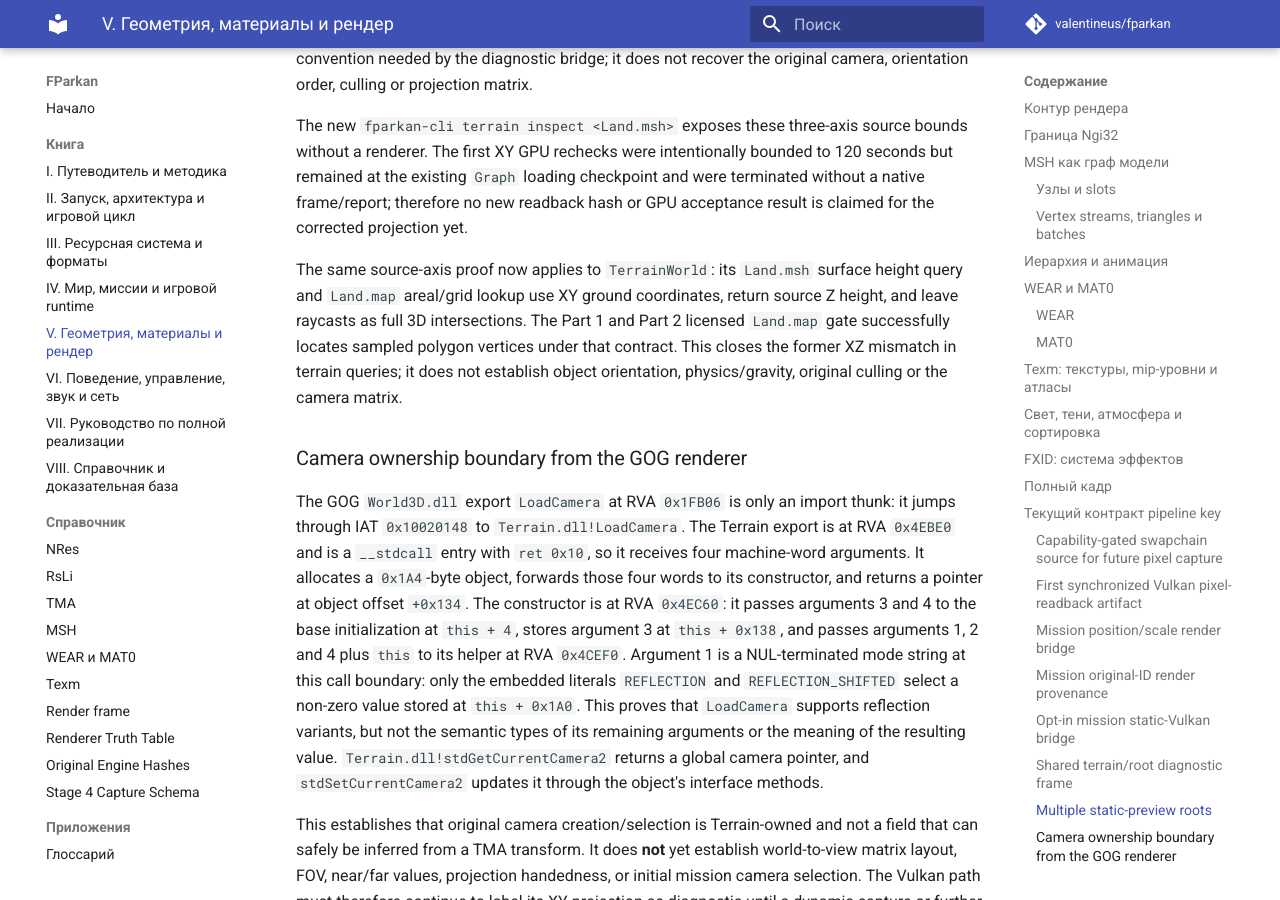
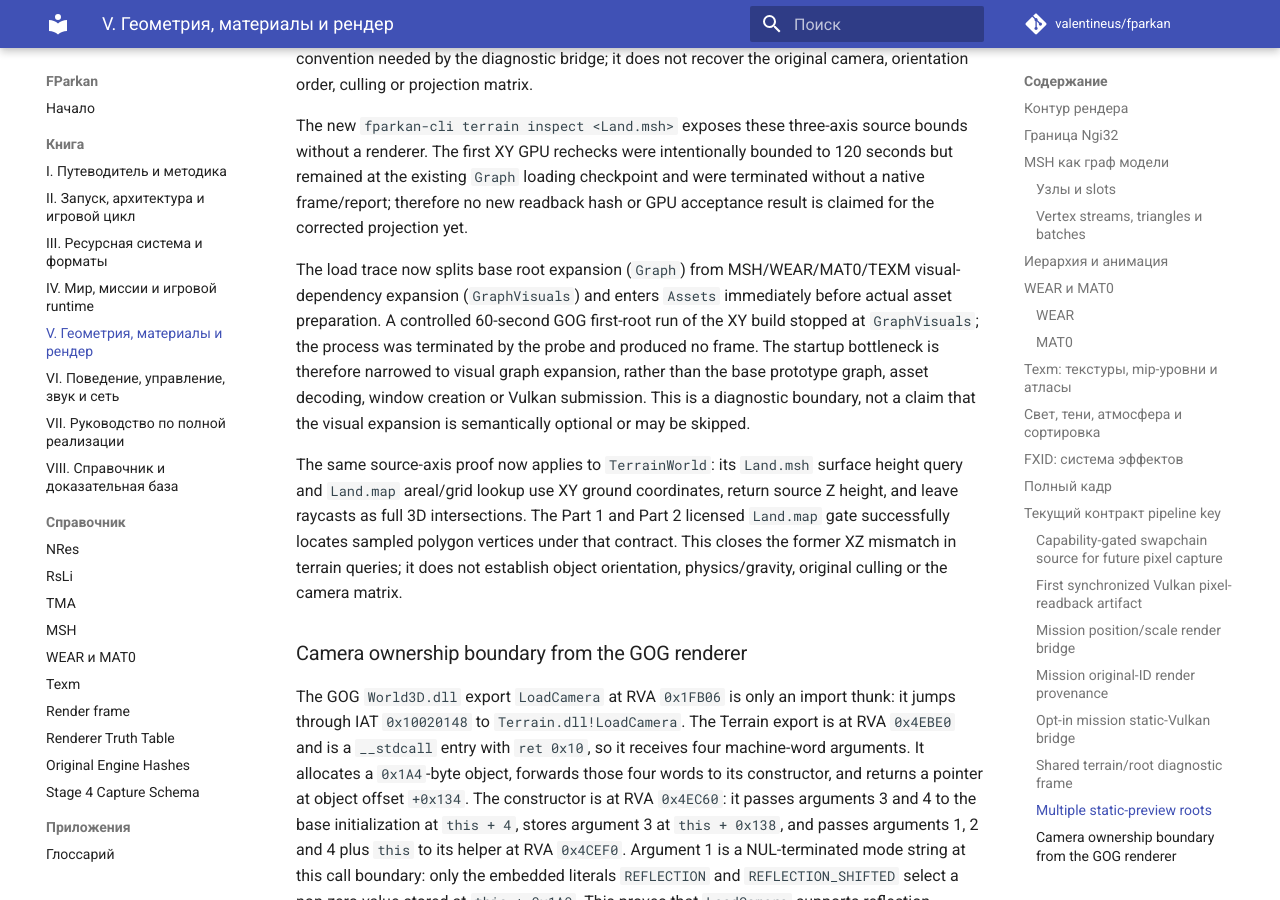
Before and after one commit to valentineus/fparkan, an MkDocs documentation site: the page built from docs/tomes/05-render.md, in a window 1280 px wide and 900 px high, scrolled down 21861 px. Built offline with MkDocs 1.6.1 and Material for MkDocs 9.7.7, drawn with Linux system fonts in a browser that asks for light colours; comment, search, counter and statistics services are not loaded.

Commit message:
feat(runtime): split visual graph load phase

```diff
--- a/docs/tomes/05-render.md
+++ b/docs/tomes/05-render.md
@@ -1038,6 +1038,15 @@ to 120 seconds but remained at the existing `Graph` loading checkpoint and were
 terminated without a native frame/report; therefore no new readback hash or GPU
 acceptance result is claimed for the corrected projection yet.
 
+The load trace now splits base root expansion (`Graph`) from MSH/WEAR/MAT0/TEXM
+visual-dependency expansion (`GraphVisuals`) and enters `Assets` immediately
+before actual asset preparation. A controlled 60-second GOG first-root run of
+the XY build stopped at `GraphVisuals`; the process was terminated by the probe
+and produced no frame. The startup bottleneck is therefore narrowed to visual
+graph expansion, rather than the base prototype graph, asset decoding, window
+creation or Vulkan submission. This is a diagnostic boundary, not a claim that
+the visual expansion is semantically optional or may be skipped.
+
 The same source-axis proof now applies to `TerrainWorld`: its `Land.msh` surface
 height query and `Land.map` areal/grid lookup use XY ground coordinates, return
 source Z height, and leave raycasts as full 3D intersections. The Part 1 and
```
Also changed, not shown: 1 other file.
